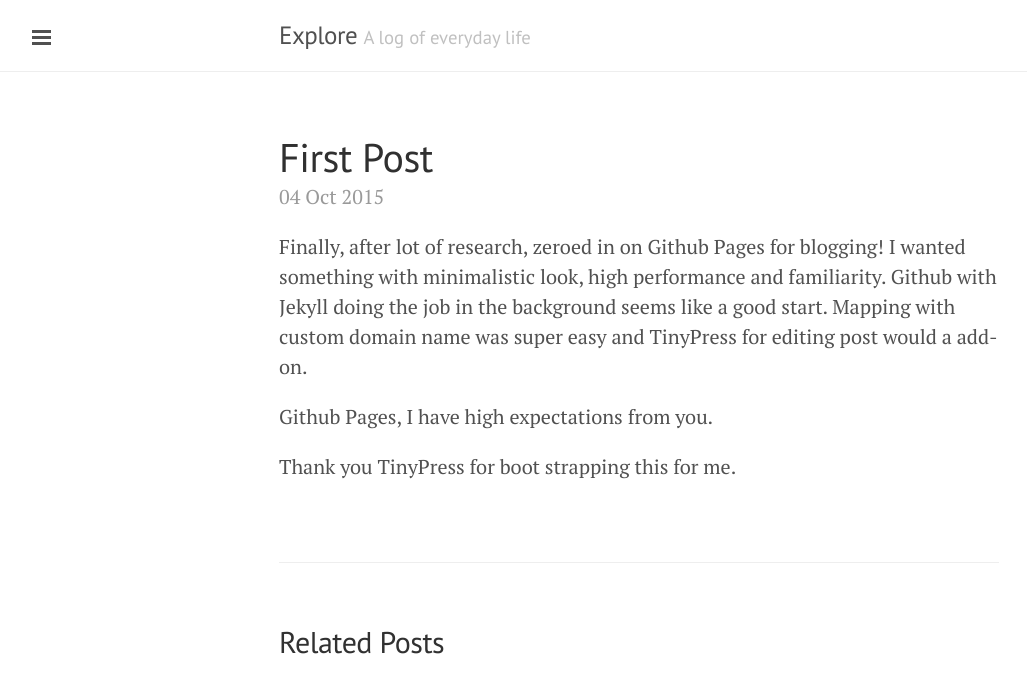
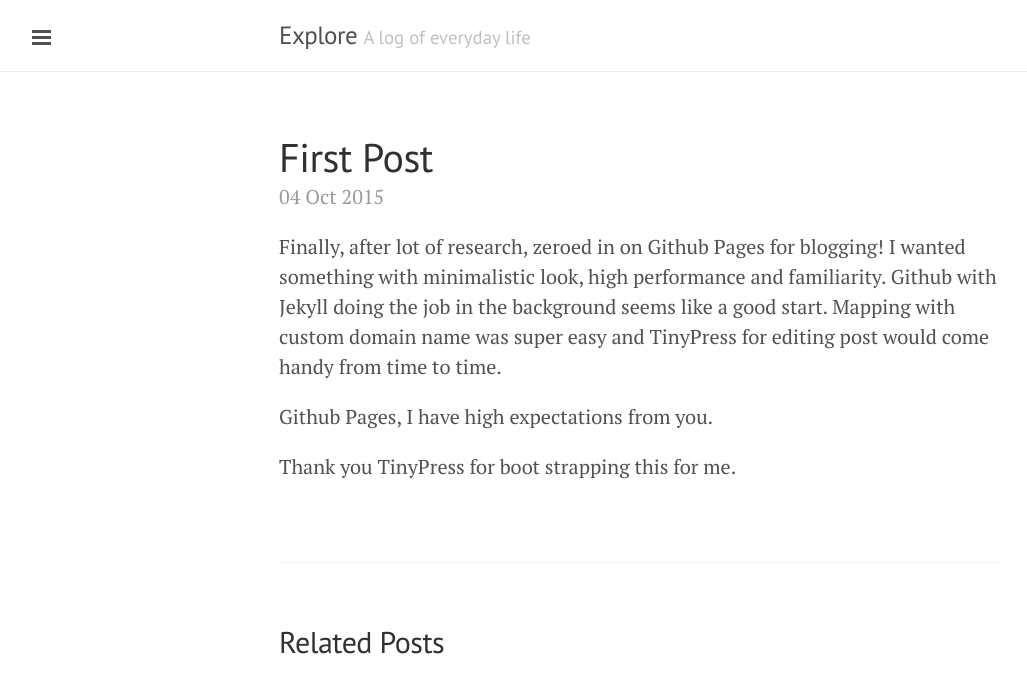
Before and after one commit to vishalsinha21/vishalsinha21.github.io, a Jekyll site: the page built from _posts/2015-10-04-first-post.markdown, in a window 1280 px wide. Shown: the top 693 px of the page, without its empty margins (1-1028 px from the left). Built offline with Jekyll 4.4.1, drawn with Linux system fonts in a browser that asks for light colours.

Commit message:
Post update: First Post

```diff
--- a/_posts/2015-10-04-first-post.markdown
+++ b/_posts/2015-10-04-first-post.markdown
@@ -3,7 +3,7 @@ published: true
 title: First Post
 layout: post
 ---
-Finally, after lot of research, zeroed in on Github Pages for blogging! I wanted something with minimalistic look, high performance and familiarity. Github with Jekyll doing the job in the background seems like a good start. Mapping with custom domain name was super easy and TinyPress for editing post would a add-on.
+Finally, after lot of research, zeroed in on Github Pages for blogging! I wanted something with minimalistic look, high performance and familiarity. Github with Jekyll doing the job in the background seems like a good start. Mapping with custom domain name was super easy and TinyPress for editing post would come handy from time to time.
 
 Github Pages, I have high expectations from you.
 
```
